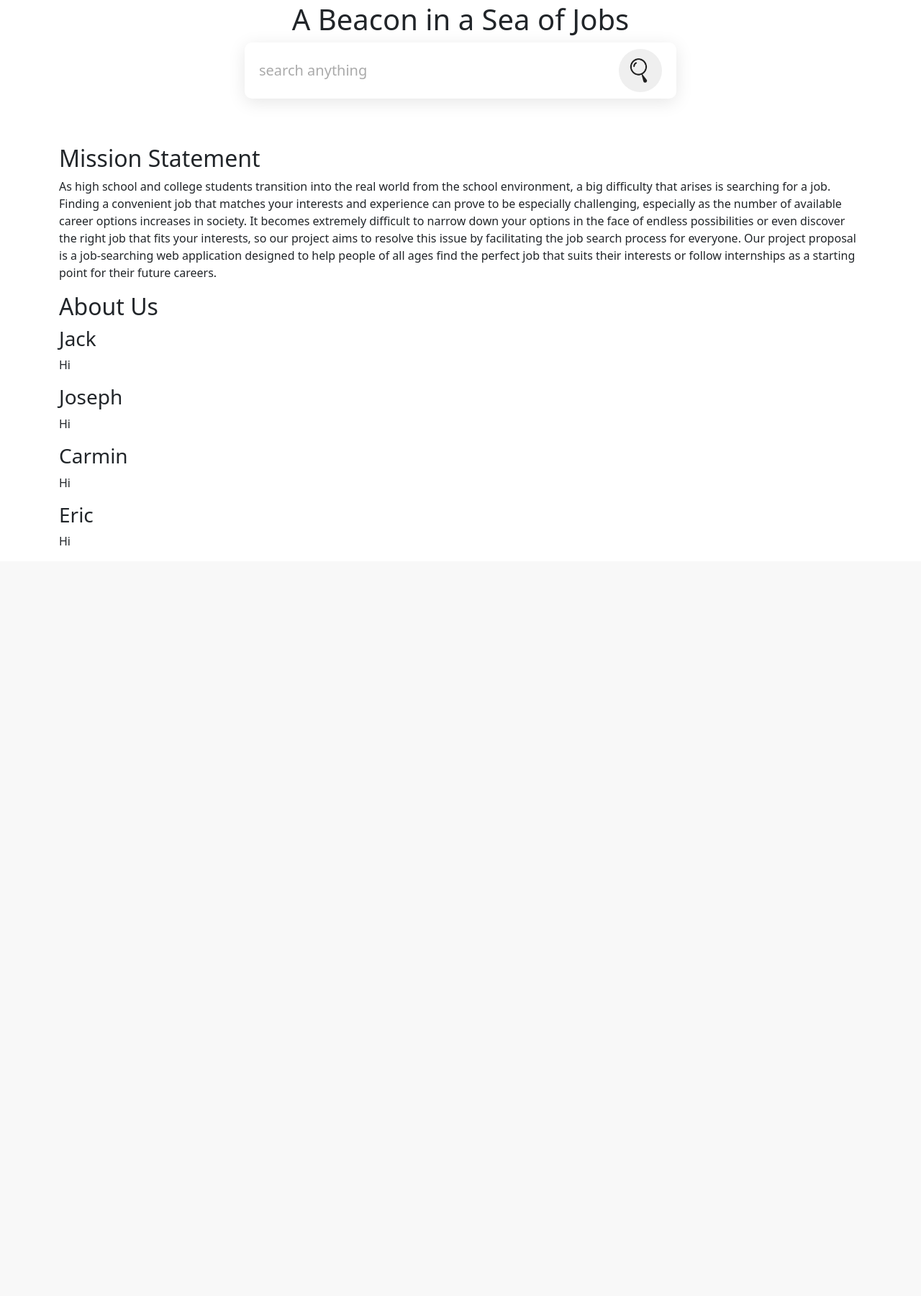
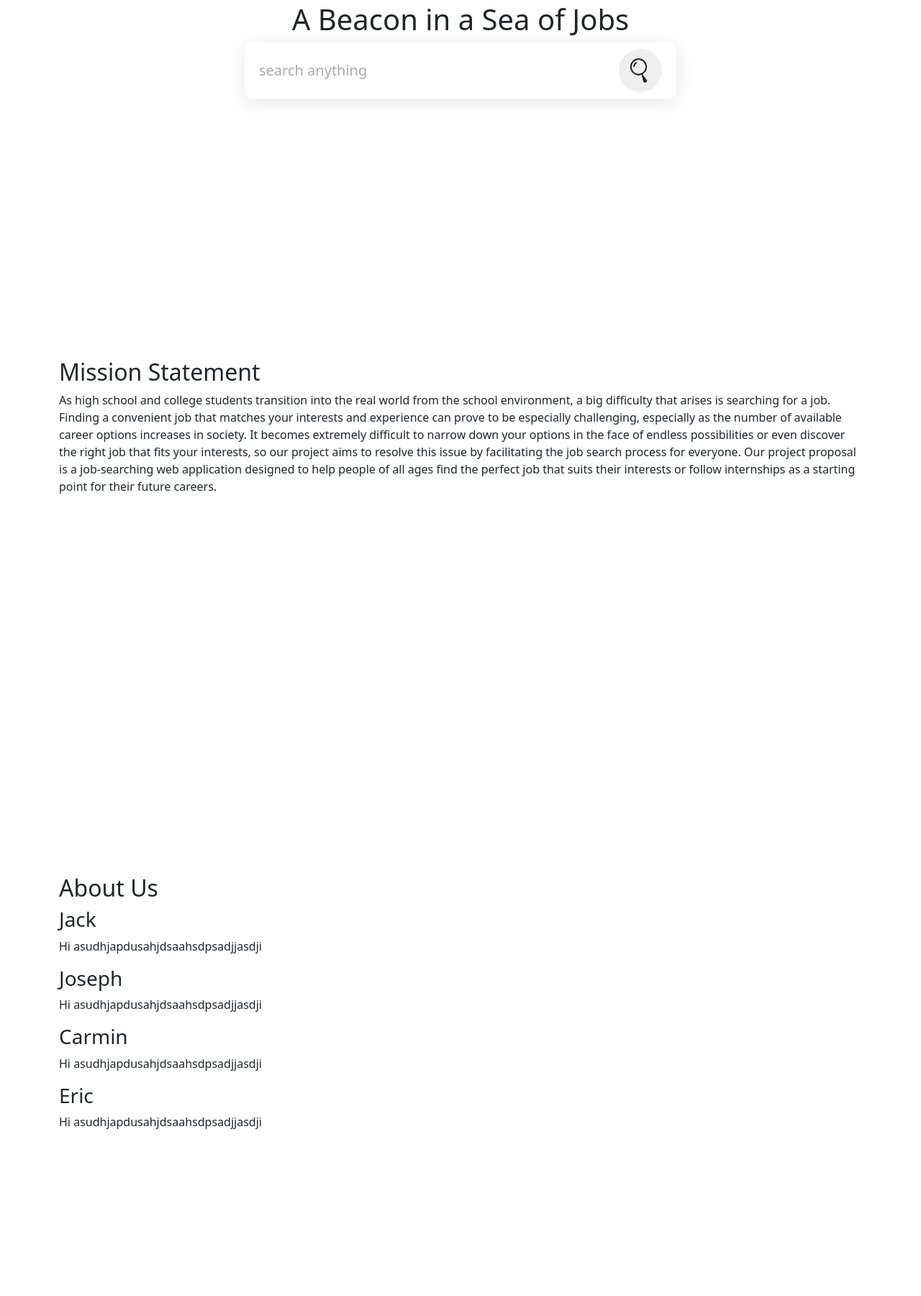
Before and after one commit to carminvuong/job-searching, a Django app: page / in a window 1280 px wide. Shown: the part 162-1963 px from the top of the page at 72% size. Before the commit the page ends 920 px from the top, so only its background shows below. Run offline with Django 4.2, Linux system fonts and the light colour scheme; some libraries are stand-ins or nearby versions.

Commit message:
help css

```diff
--- a/jobsearching/jobwebsite/static/css/base.css
+++ b/jobsearching/jobwebsite/static/css/base.css
@@ -3,7 +3,7 @@
 .navbar {
   margin: 0px;
   padding: 0px;
-  background-color:black;
+  background-color:rgb(0, 0, 0);
   font-family: 'Poppins', sans-serif;
   font-size: 30px;
 }
@@ -102,7 +102,6 @@
   justify-content: center;
 }
 
-
 .search-bar {
   width: 100%;
   max-width: 600px;
@@ -113,18 +112,6 @@
   box-shadow: 0 5px 25px rgba(0, 0, 0, 0.1);
   align-items: center;
 }
-
-/* width: 100%;
-  max-width: 700px;
-  background: rgba(200, 200, 200, 0.2);
-  display: flex;
-  overflow: hidden;
-  align-items: center;
-  border-radius: 60px;
-  padding: 0px 20px;
-  border-collapse: separate;
-  border-width: medium; */
-
 
 .search-bar input {
   width: 100%;
@@ -156,3 +143,14 @@
   cursor: pointer;
   transition: all 0.3s ease;
 }
+
+.search-bar button:hover {
+  background: #d0d0d0;
+}
+
+section {
+  min-height: 100vh;
+  display: flex;
+  justify-content: center;
+  align-items: center;
+}
--- a/jobsearching/jobwebsite/templates/jobwebsite/home.html
+++ b/jobsearching/jobwebsite/templates/jobwebsite/home.html
@@ -1,8 +1,6 @@
 {% extends "jobwebsite/base.html" %}
 {% load static %}
 {% block content %}
-
-
 
 <div class="cont">
     <h1 style="text-align: center;"> A Beacon in a Sea of Jobs </h1>
@@ -30,22 +28,22 @@
 <section>
     <div class="container">
         <h2> About Us </h2>
+        <div class ="founders">
             <div class ="person">
-            <div class ="founders">
                 <h3> Jack </h3>
-                <p> Hi </p>
+                <p> Hi asudhjapdusahjdsaahsdpsadjjasdji </p>
             </div>
-            <div class ="founders">
+            <div class ="person">
                 <h3> Joseph </h3>
-                <p> Hi </p>
+                <p> Hi asudhjapdusahjdsaahsdpsadjjasdji </p>
             </div>
-            <div class ="founders">
+            <div class ="person">
                 <h3> Carmin </h3>
-                <p> Hi </p>
+                <p> Hi asudhjapdusahjdsaahsdpsadjjasdji </p>
             </div>
-            <div class ="founders">
+            <div class ="person">
                 <h3> Eric </h3>
-                <p> Hi </p>
+                <p> Hi asudhjapdusahjdsaahsdpsadjjasdji </p>
             </div>
         </div>
     </div>
```
Lines whose indentation alone changed are shown as unchanged.
